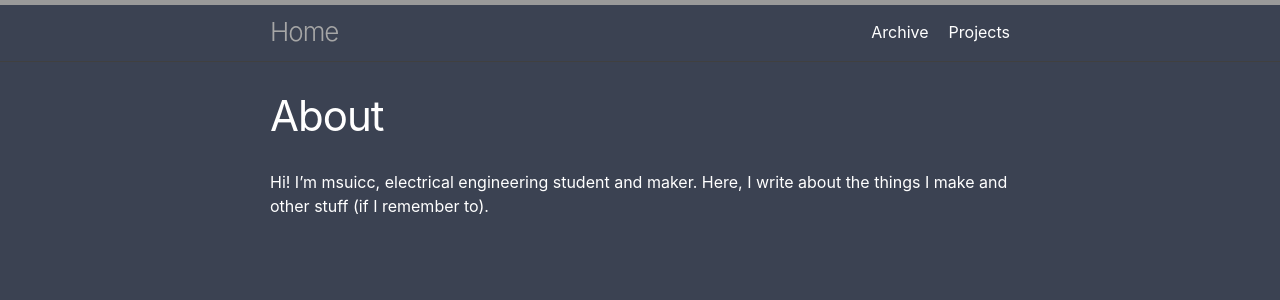
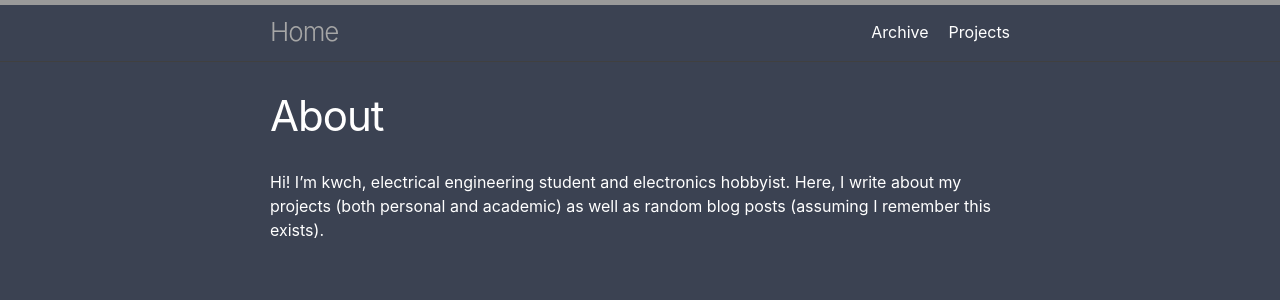
Before and after one commit to kw-ch/kw-ch.github.io, a Jekyll site: the page built from index.md, in a window 1280 px wide. Shown: the top 300 px of the page. Built offline with Jekyll 4.4.1, drawn with Linux system fonts in a browser that asks for light colours.

Commit message:
Update index.md

```diff
--- a/index.md
+++ b/index.md
@@ -2,7 +2,7 @@
 layout: page
 title: About
 ---
-Hi! I'm msuicc, electrical engineering student and maker. Here, I write about the things I make and other stuff (if I remember to).
+Hi! I'm kwch, electrical engineering student and electronics hobbyist. Here, I write about my projects (both personal and academic) as well as random blog posts (assuming I remember this exists).
 
 <!---
 You can find my project logs [<u>here</u>](https://msuicc.github.io/projects)
```
